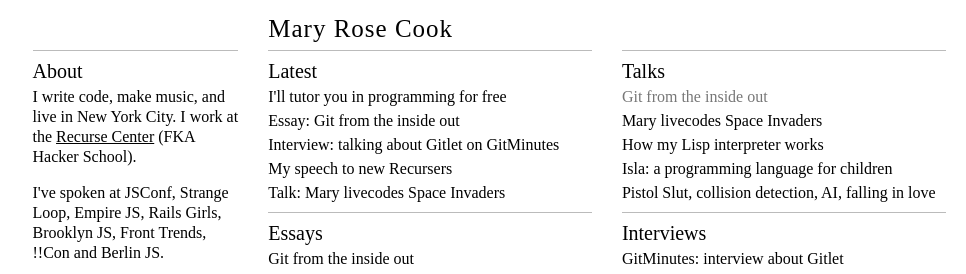
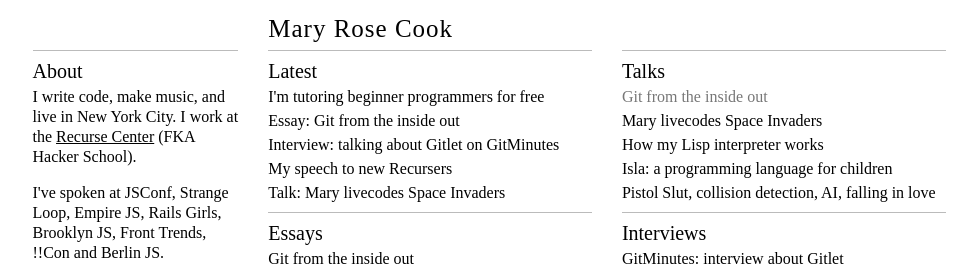
Before and after one commit to zahrabakhshalizadeh/maryrosecook.com, a Jekyll site: the page index.html, which Jekyll copies as it is, in a window 1280 px wide. Shown: the top 274 px of the page, without its empty margins (151-1117 px from the left). Built offline with Jekyll 4.4.1, drawn with Linux system fonts in a browser that asks for light colours; Markdown is read by kramdown in place of the engine named in the settings.

Commit message:
Reword beginner programming tutor homepage headline

```diff
--- a/index.html
+++ b/index.html
@@ -65,7 +65,7 @@
 				  <div class="content">
             <h2>Latest</h2>
             <ul>
-              <li><a href="/blog/post/programming-tutoring">I'll tutor you in programming for free</a></li>
+              <li><a href="/blog/post/programming-tutoring">I'm tutoring beginner programmers for free</a></li>
               <li><a href="/blog/post/git-from-the-inside-out">Essay: Git from the inside out</a></li>
               <li><a href="http://episodes.gitminutes.com/2015/02/gitminutes-31-mary-rose-cook-on-gitlet.html">Interview: talking about Gitlet on GitMinutes</a></li>
               <li><a href="/blog/post/my-speech-to-new-hacker-schoolers">My speech to new Recursers</a></li>
```
